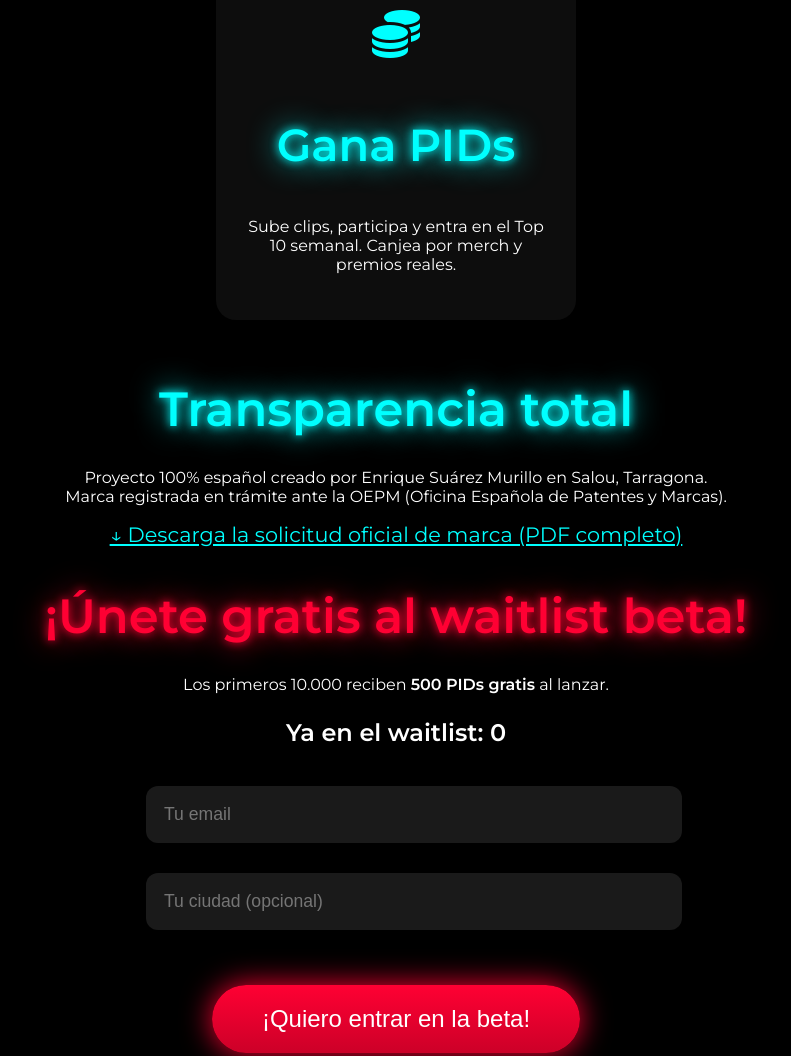
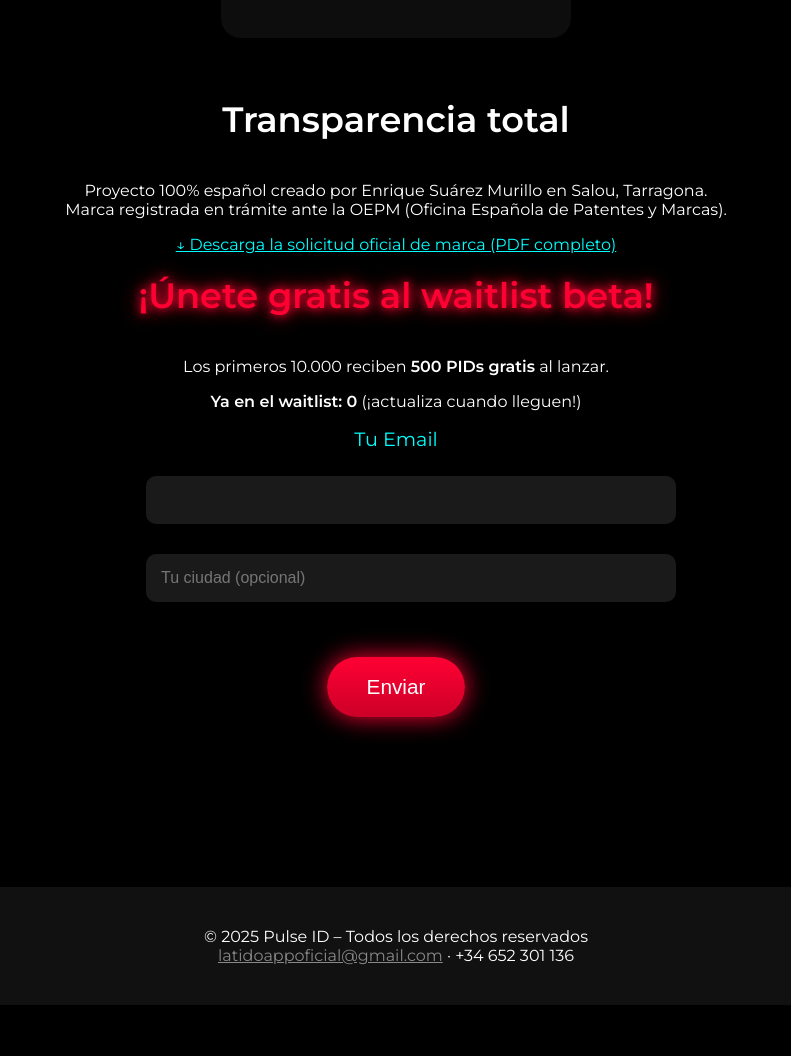
Before and after one commit to PulseIDapp/Pulse, a plain HTML site: page index.html in a window 1280 px wide. Shown: the part 1370-2426 px from the top of the page, without its empty margins (244-1035 px from the left). After the commit the page ends 2375 px from the top, so only its background shows below. Drawn offline with Linux system fonts and the light colour scheme.

Commit message:
Refactor styles and update form structure in index.html
Updated styles for headings and buttons, adjusted layout for responsiveness, and modified form structure.

```diff
--- a/index.html
+++ b/index.html
@@ -11,22 +11,23 @@
         body { margin: 0; padding: 0; background: #000; color: #fff; font-family: 'Montserrat', sans-serif; text-align: center; overflow-x: hidden; }
         header { padding: 80px 20px; background: linear-gradient(to bottom, #000, #001122); }
         .logo { width: 350px; max-width: 90%; margin: 20px auto; filter: drop-shadow(0 0 20px #00ffff); animation: pulse-logo 1.5s infinite; }
-        @keyframes pulse-logo { 0%,100% { transform: scale(1); } 50% { transform: scale(1.05); } }
-        .neon-red { color: #ff0033; text-shadow: 0 0 10px #ff0033, 0 0 30px #ff0033; }
-        .neon-blue { color: #00ffff; text-shadow: 0 0 10px #00ffff, 0 0 30px #00ffff; font-size: 2.8rem; font-weight: 600; }
-        h1 { font-family: 'Orbitron', sans-serif; font-size: 4.5rem; margin: 10px 0; }
-        h2 { font-size: 3rem !important; margin: 40px 0 30px; color: #00ffff; text-shadow: 0 0 20px #00ffff; }
+        @keyframes pulse-logo { 0%, 100% { transform: scale(1); } 50% { transform: scale(1.05); } }
+        .neon-red { color: #ff0033; text-shadow: 0 0 10px #ff0033, 0 0 20px #ff0033; }
+        .neon-blue { color: #00ffff; text-shadow: 0 0 10px #00ffff, 0 0 20px #00ffff; }
+        h1 { font-family: 'Orbitron', sans-serif; font-size: 3.5rem; margin: 10px 0; }
+        h2 { font-size: 2.2rem; margin: 20px 0 40px; }
         .container { max-width: 1000px; margin: 0 auto; padding: 30px; }
         .features { display: flex; flex-wrap: wrap; justify-content: center; gap: 30px; margin: 60px 0; }
-        .card { background: rgba(255,255,255,0.05); padding: 30px; border-radius: 20px; width: 300px; backdrop-filter: blur(10px); transition: transform 0.3s; }
+        .card { background: rgba(255,255,255,0.05); padding: 25px; border-radius: 20px; width: 300px; backdrop-filter: blur(10px); transition: transform 0.3s; }
         .card:hover { transform: translateY(-10px); }
-        .card i { font-size: 3rem; color: #00ffff; margin-bottom: 15px; }
-        .btn { background: linear-gradient(#ff0033, #cc0028); color: white; padding: 20px 50px; font-size: 1.5rem; border: none; border-radius: 50px; cursor: pointer; margin: 40px 0; box-shadow: 0 0 30px #ff0033; transition: all 0.3s; }
-        .btn:hover { transform: scale(1.08); box-shadow: 0 0 40px #ff0033; }
+        .card i { font-size: 2.5rem; color: #00ffff; margin-bottom: 15px; }
+        .btn { background: linear-gradient(#ff0033, #cc0028); color: white; padding: 18px 40px; font-size: 1.3rem; border: none; border-radius: 50px; cursor: pointer; margin: 40px 0; box-shadow: 0 0 25px #ff0033; transition: all 0.3s; }
+        .btn:hover { transform: scale(1.05); box-shadow: 0 0 35px #ff0033; }
         form { max-width: 500px; margin: 0 auto; }
-        input { width: 100%; padding: 18px; margin: 15px 0; border-radius: 12px; border: none; background: rgba(255,255,255,0.1); color: white; font-size: 1.1rem; }
+        label { color: #00ffff; font-size: 1.2rem; display: block; margin-bottom: 10px; }
+        input { width: 100%; padding: 15px; margin: 15px 0; border-radius: 10px; border: none; background: rgba(255,255,255,0.1); color: white; font-size: 1rem; }
         footer { margin-top: 100px; padding: 40px; background: #111; font-size: 1rem; }
-        @media (max-width: 768px) { h1 { font-size: 3rem; } h2 { font-size: 2.2rem !important; } }
+        @media (max-width: 768px) { h1 { font-size: 2.5rem; } .features { flex-direction: column; align-items: center; } }
     </style>
 </head>
 <body>
@@ -38,7 +39,7 @@
     </header>
 
     <div class="container">
-        <h2 class="neon-blue">¿Por qué Pulse ID?</h2>
+        <h2>¿Por qué Pulse ID?</h2>
         <div class="features">
             <div class="card">
                 <i class="fas fa-comments"></i>
@@ -57,19 +58,20 @@
             </div>
         </div>
 
-        <h2 class="neon-blue">Transparencia total</h2>
+        <h2>Transparencia total</h2>
         <p>Proyecto 100% español creado por Enrique Suárez Murillo en Salou, Tarragona.<br>
         Marca registrada en trámite ante la OEPM (Oficina Española de Patentes y Marcas).</p>
-        <p><a href="https://drive.google.com/file/d/1PEtCE-DpwHvJZtLvzGAYBH-__6LnvPLJ/view?usp=drivesdk" target="_blank" style="color:#00ffff;font-size:1.3rem;">↓ Descarga la solicitud oficial de marca (PDF completo)</a></p>
+        <p><a href="https://drive.google.com/file/d/1PEtCE-DpwHvJZtLvzGAYBH-__6LnvPLJ/view?usp=drivesdk" target="_blank" style="color:#00ffff;">↓ Descarga la solicitud oficial de marca (PDF completo)</a></p>
 
         <h2 class="neon-red">¡Únete gratis al waitlist beta!</h2>
         <p>Los primeros 10.000 reciben <strong>500 PIDs gratis</strong> al lanzar.</p>
-        <p style="font-size:1.5rem;"><strong>Ya en el waitlist: 0</strong></p>
+        <p><strong>Ya en el waitlist: 0</strong> (¡actualiza cuando lleguen!)</p>
 
-        <form action="TU_ENDPOINT_FORMSPREE_AQUI" method="POST">
-            <input type="email" name="email" placeholder="Tu email" required>
-            <input type="text" name="ciudad" placeholder="Tu ciudad (opcional)">
-            <button type="submit" class="btn">¡Quiero entrar en la beta!</button>
+        <form action="https://formspree.io/f/{form_id}" method="post">
+          <label for="email">Tu Email</label>
+          <input name="Email" id="email" type="email" required>
+          <input type="text" name="ciudad" placeholder="Tu ciudad (opcional)">
+          <button type="submit" class="btn">Enviar</button>
         </form>
     </div>
 
```
